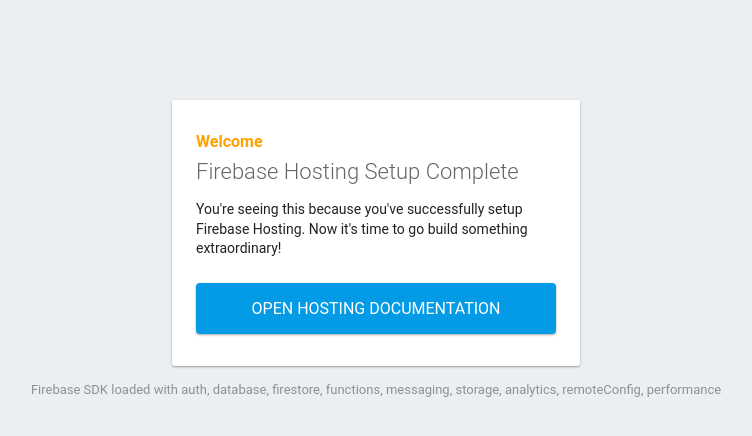
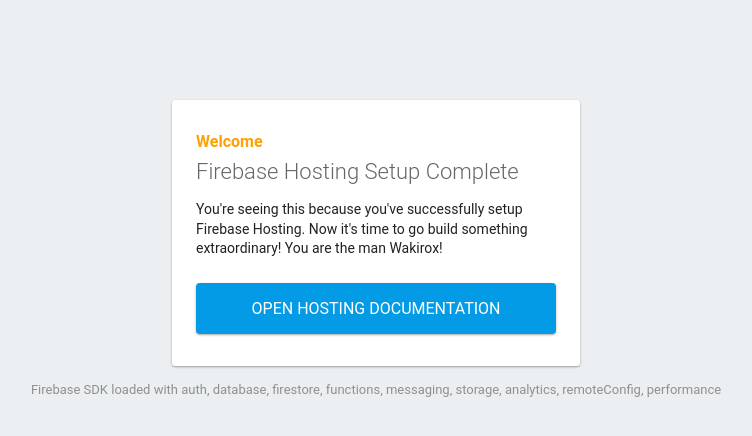
Before and after one commit to wakirox/showmemoreweb, a plain HTML site: page public/index.html in a window 1280 px wide. Shown: the whole page, without its empty margins (264-1016 px from the left). Drawn offline with Linux system fonts and the light colour scheme; some packages are replaced by stand-ins of ours.

Commit message:
Update index.html

```diff
--- a/public/index.html
+++ b/public/index.html
@@ -42,7 +42,7 @@
     <div id="message">
       <h2>Welcome</h2>
       <h1>Firebase Hosting Setup Complete</h1>
-      <p>You're seeing this because you've successfully setup Firebase Hosting. Now it's time to go build something extraordinary!</p>
+      <p>You're seeing this because you've successfully setup Firebase Hosting. Now it's time to go build something extraordinary! You are the man Wakirox!</p>
       <a target="_blank" href="https://firebase.google.com/docs/hosting/">Open Hosting Documentation</a>
     </div>
     <p id="load">Firebase SDK Loading&hellip;</p>
```
